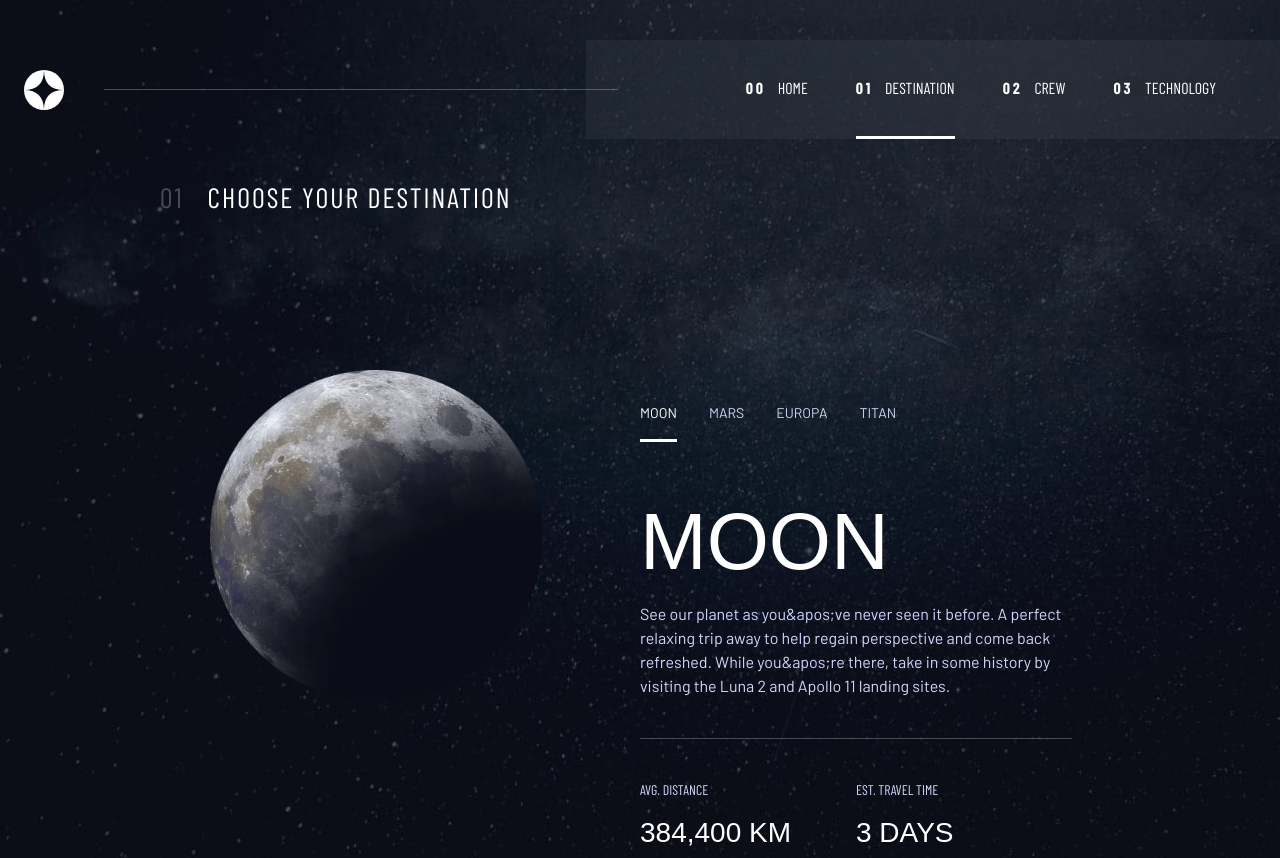
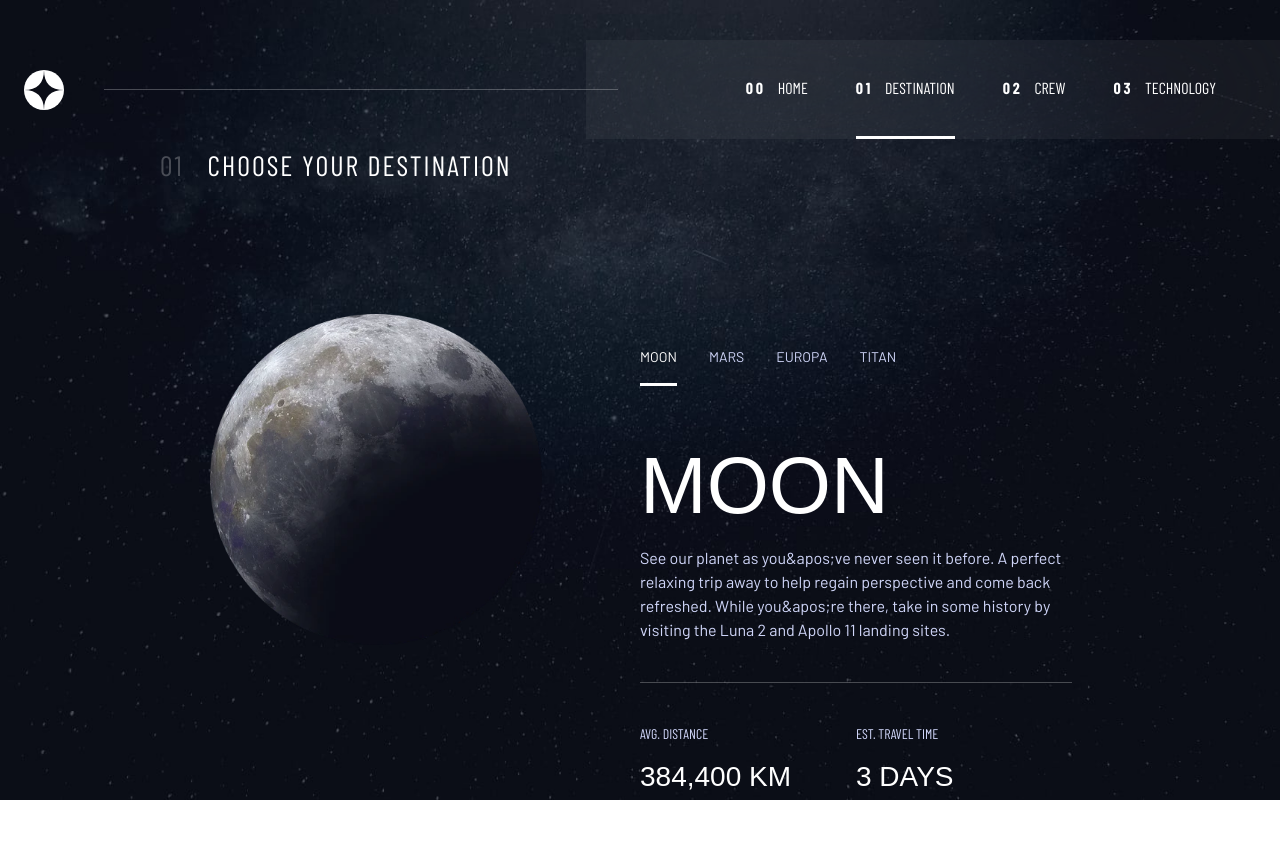
Before and after one commit to KrokoNinja/fem-space-tourism, a Next.js app: page /destination in a window 1280 px wide. Shown: the top 858 px of the page. Built offline with nearby package versions, Linux system fonts and the light colour scheme; a web font is replaced by a local one.

Commit message:
fix height issues

```diff
--- a/src/app/(crew)/layout.tsx
+++ b/src/app/(crew)/layout.tsx
@@ -40,10 +40,10 @@ export default function RootLayout({
       className={`${barlow.variable} ${barlowCondensed.variable} ${bellefair.variable}`}
     >
       <body
-        className={`bg-crew-mobile bg-cover bg-no-repeat font-barlow md:bg-crew-tablet lg:bg-crew-desktop`}
+        className={`bg-crew-mobile bg-cover bg-no-repeat font-barlow md:bg-crew-tablet lg:h-screen lg:bg-crew-desktop`}
       >
         <Navbar />
-        <main className='h-screen overflow-hidden pt-22 lg:mt-10'>
+        <main className='h-full overflow-hidden pt-22 lg:pt-36'>
           {children}
         </main>
       </body>
--- a/src/app/(destination)/destination/page.tsx
+++ b/src/app/(destination)/destination/page.tsx
@@ -10,7 +10,7 @@ const Page = () => {
   const [active, setActive] = useState('moon');
 
   return (
-    <section className='p-6 text-white md:p-10 md:text-md lg:px-40 lg:py-12'>
+    <section className='p-6 text-white md:p-10 md:text-md lg:px-40 lg:py-0'>
       <Heading number='01' text='Choose your destination' />
       <div>
         <Tabs defaultValue='moon' className='lg:flex'>
--- a/src/app/(destination)/layout.tsx
+++ b/src/app/(destination)/layout.tsx
@@ -40,10 +40,10 @@ export default function RootLayout({
       className={`${barlow.variable} ${barlowCondensed.variable} ${bellefair.variable}`}
     >
       <body
-        className={`bg-destination-mobile bg-cover bg-no-repeat font-barlow md:bg-destination-tablet lg:bg-destination-desktop`}
+        className={`bg-destination-mobile bg-cover bg-no-repeat font-barlow md:bg-destination-tablet lg:h-screen lg:bg-destination-desktop`}
       >
         <Navbar />
-        <main className='h-full pt-22 lg:mt-10'>{children}</main>
+        <main className='h-full pt-22 lg:pt-36'>{children}</main>
       </body>
     </html>
   );
--- a/src/app/(home)/layout.tsx
+++ b/src/app/(home)/layout.tsx
@@ -40,14 +40,8 @@ export default function RootLayout({
       lang='en'
       className={`${barlow.variable} ${barlowCondensed.variable} ${bellefair.variable}`}
     >
-      <Head>
-        <meta
-          name='viewport'
-          content='initial-scale=1, width=device-width, viewport-fit=cover'
-        />
-      </Head>
       <body
-        className={`bg-home-mobile bg-cover bg-no-repeat font-barlow md:bg-home-tablet lg:bg-home-desktop`}
+        className={`bg-home-mobile bg-cover bg-no-repeat font-barlow md:bg-home-tablet lg:h-screen lg:bg-home-desktop`}
       >
         <Navbar />
         <main className='h-full pt-22'>{children}</main>
--- a/src/app/(home)/page.tsx
+++ b/src/app/(home)/page.tsx
@@ -2,7 +2,7 @@ import { Button } from '@/components/ui/button';
 
 export default function Home() {
   return (
-    <section className='flex flex-col p-6 text-center text-white md:px-10 md:py-32 lg:flex-row lg:gap-8 lg:px-[165px] lg:text-left'>
+    <section className='flex flex-col p-6 text-center text-white md:px-10 md:py-32 lg:h-full lg:flex-row lg:items-center lg:gap-8 lg:px-[165px] lg:text-left'>
       <div className='flex flex-col md:px-22 lg:flex-1 lg:justify-start lg:px-0'>
         <p className='font-barlow-condensed uppercase tracking-widest text-light md:text-lg'>
           So, you want to travel to
--- a/src/app/(technology)/layout.tsx
+++ b/src/app/(technology)/layout.tsx
@@ -40,10 +40,10 @@ export default function RootLayout({
       className={`${barlow.variable} ${barlowCondensed.variable} ${bellefair.variable}`}
     >
       <body
-        className={`bg-tech-mobile bg-cover bg-no-repeat font-barlow md:bg-tech-tablet lg:bg-tech-desktop`}
+        className={`bg-tech-mobile bg-cover bg-no-repeat font-barlow md:bg-tech-tablet lg:h-screen lg:bg-tech-desktop`}
       >
         <Navbar />
-        <main className='mt-22 h-full lg:mt-36'>{children}</main>
+        <main className='h-full pt-22 lg:pt-36'>{children}</main>
       </body>
     </html>
   );
--- a/src/app/(technology)/technology/page.tsx
+++ b/src/app/(technology)/technology/page.tsx
@@ -11,6 +11,7 @@ const Page = () => {
   return (
     <section className='p-6 text-white md:p-10 lg:h-full lg:pb-12 lg:pl-40 lg:pr-0'>
       <Heading number='03' text='Space launch 101' />
+      <div className='lg:flex lg:h-full lg:items-center lg:justify-center'>
         <Tabs
           defaultValue='launch-vehicle'
           className='mt-6 pt-16 lg:mt-0 lg:flex lg:h-full lg:items-center lg:pt-0'
@@ -27,6 +28,7 @@ const Page = () => {
           <TechInfo value='spaceport' />
           <TechInfo value='space-capsule' />
         </Tabs>
+      </div>
     </section>
   );
 };
--- a/src/components/Heading.tsx
+++ b/src/components/Heading.tsx
@@ -5,7 +5,7 @@ interface Props {
 
 const Heading = ({ number, text }: Props) => {
   return (
-    <div className='flex justify-center gap-6 font-barlow-condensed uppercase tracking-[2px] md:mb-6 md:justify-start lg:text-lg'>
+    <div className='flex justify-center gap-6 font-barlow-condensed uppercase tracking-[2px] md:mb-6 md:justify-start lg:mb-0 lg:text-lg'>
       <span className='text-white/25'>{number}</span>
       {text}
     </div>
```
Lines whose indentation alone changed are shown as unchanged.
